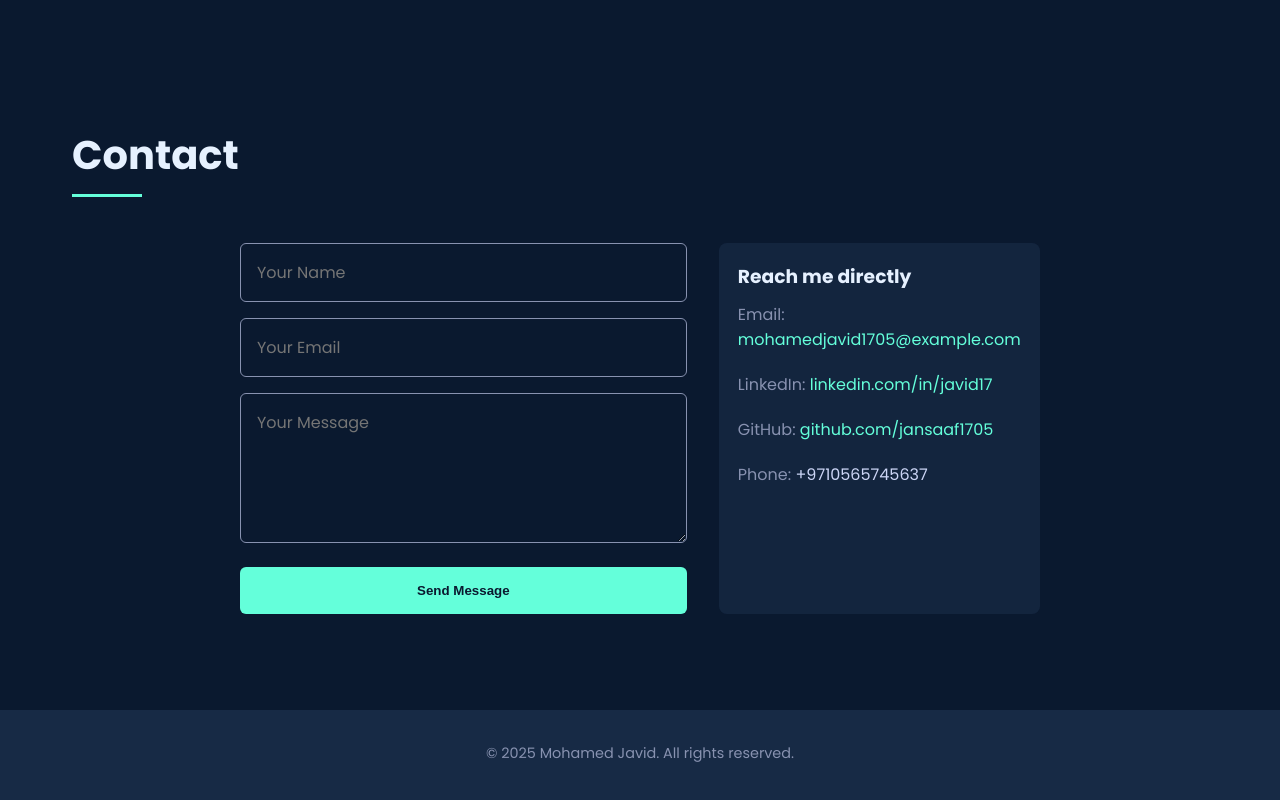
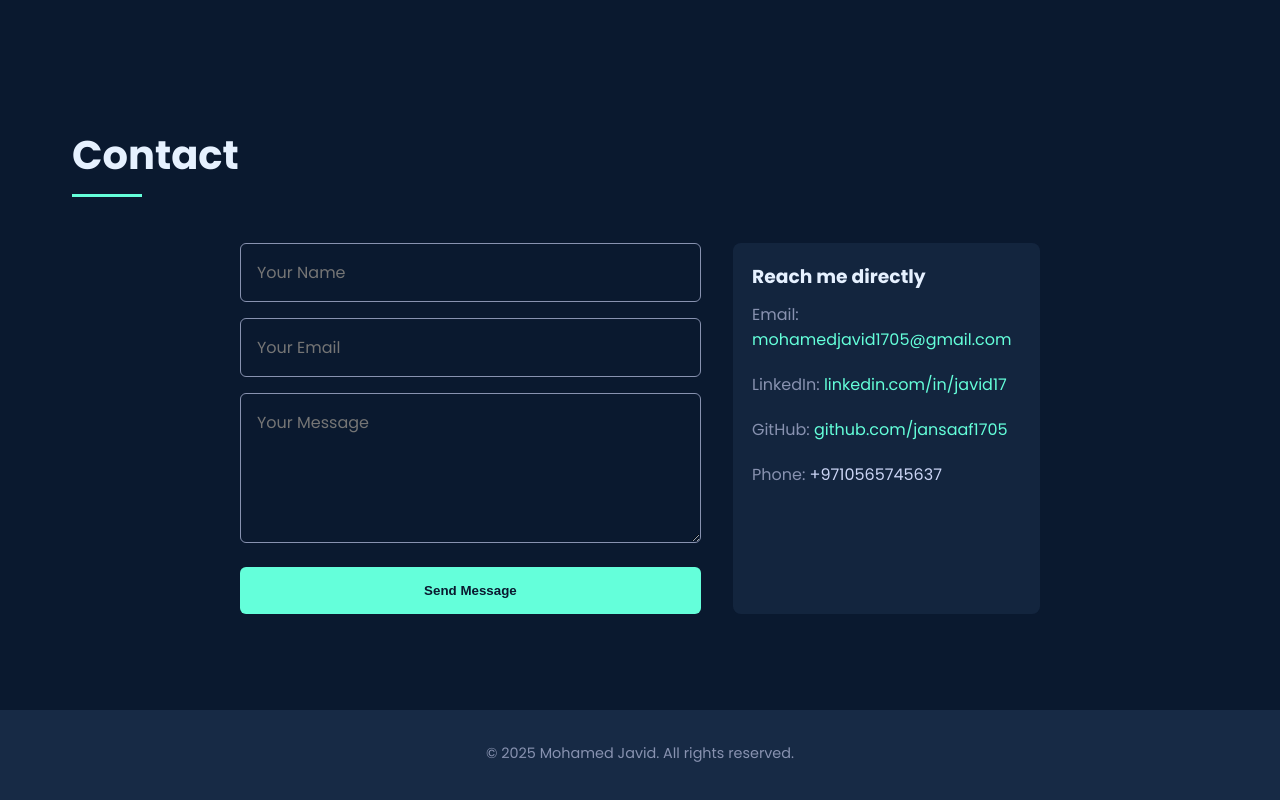
Before and after one commit to jansaaf1705/portfolio, a plain HTML site: page index.html in a window 1280 px wide. Shown: the part 7006-7806 px from the top of the page. Drawn offline with Linux system fonts and the light colour scheme.

Commit message:
Update index.html

```diff
--- a/index.html
+++ b/index.html
@@ -849,7 +849,7 @@
         <!-- Direct contact card -->
         <div class="contact-card">
           <h3 style="color:var(--text-white);margin-bottom:.6rem;">Reach me directly</h3>
-          <p>Email: <a href="mailto:mohamedjavid1705@.com">mohamedjavid1705@example.com</a></p>
+          <p>Email: <a href="mailto:mohamedjavid1705@gmail.com">mohamedjavid1705@gmail.com</a></p>
           <p>LinkedIn: <a href="https://linkedin.com/in/javid17" target="_blank" rel="noopener">linkedin.com/in/javid17</a></p>
           <p>GitHub: <a href="https://github.com/jansaaf1705" target="_blank" rel="noopener">github.com/jansaaf1705</a></p>
           <p>Phone: <span style="color:var(--text-primary)">+9710565745637</span></p>
```
